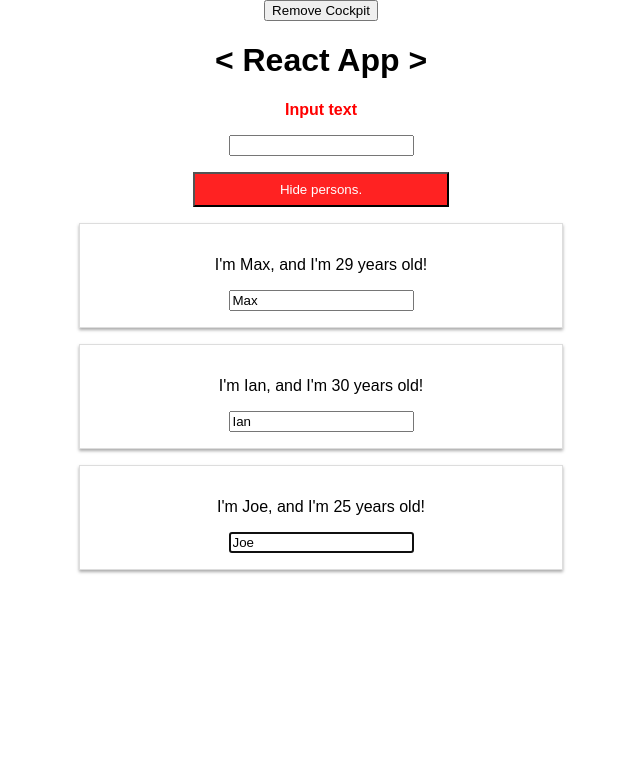
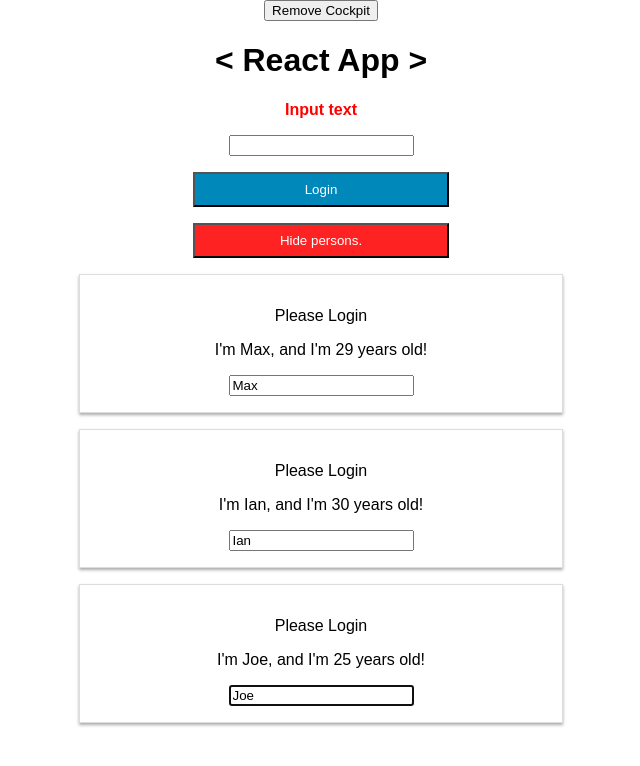
Before and after one commit to ian93/react-zero, a React app: page / in a window 1280 px wide. Shown: the top 766 px of the page, without its empty margins (319-959 px from the left). Built offline with nearby package versions, Linux system fonts and the light colour scheme; the HTML template or start-up script is replaced by a standard one.

Commit message:
chore: records Props chain problem(for Context API)

```diff
--- a/src/components/Cockpit/Cockpit.jsx
+++ b/src/components/Cockpit/Cockpit.jsx
@@ -61,6 +61,14 @@
       <div>
         <button
           type="button"
+          onClick={props.login}
+        >
+          Login
+        </button>
+      </div>
+      <div>
+        <button
+          type="button"
           ref={toggleBtnRef}
           className={btnClass}
           onClick={props.clicked}
--- a/src/components/Persons/Person/Person.jsx
+++ b/src/components/Persons/Person/Person.jsx
@@ -26,6 +26,7 @@
     console.log('[Person.js] rendering Person');
     return (
       <Aux>
+        {this.props.isAuth ? <p>Authenticated</p> : <p>Please Login</p>}
         <p onClick={this.props.click}>
           I&apos;m&nbsp;
           { this.props.name }
--- a/src/components/Persons/Persons.jsx
+++ b/src/components/Persons/Persons.jsx
@@ -42,6 +42,7 @@
           age={person.age}
           click={() => { this.props.clicked(index); }}
           change={(event) => { this.props.changed(event, person.id); }}
+          isAuth={this.props.isAuthenticated}
         />
       ))
     );
--- a/src/containers/App.jsx
+++ b/src/containers/App.jsx
@@ -14,6 +14,7 @@
   }
 
   state = {
+    authenticated: false,
     persons: [
       { id: 0, name: 'Max', age: 29 },
       { id: 1, name: 'Ian', age: 30 },
@@ -40,6 +41,10 @@
 
   componentDidUpdate() {
     console.log('[App.js] componentDidUpdate');
+  }
+
+  loginHandler = () => {
+    this.setState({ authenticated: true });
   }
 
   deletePersonHandler = (personIndex) => {
@@ -87,6 +92,7 @@
           persons={this.state.persons}
           clicked={this.deletePersonHandler}
           changed={this.nameChangedHandler}
+          isAuthenticated={this.state.authenticated}
         />
       );
     }
@@ -101,6 +107,7 @@
           texted={this.inputChangedHandler}
           delete={this.charDeleteHandler}
           clicked={this.togglePersonsHandler}
+          login={this.loginHandler}
         />
       );
     }
```
